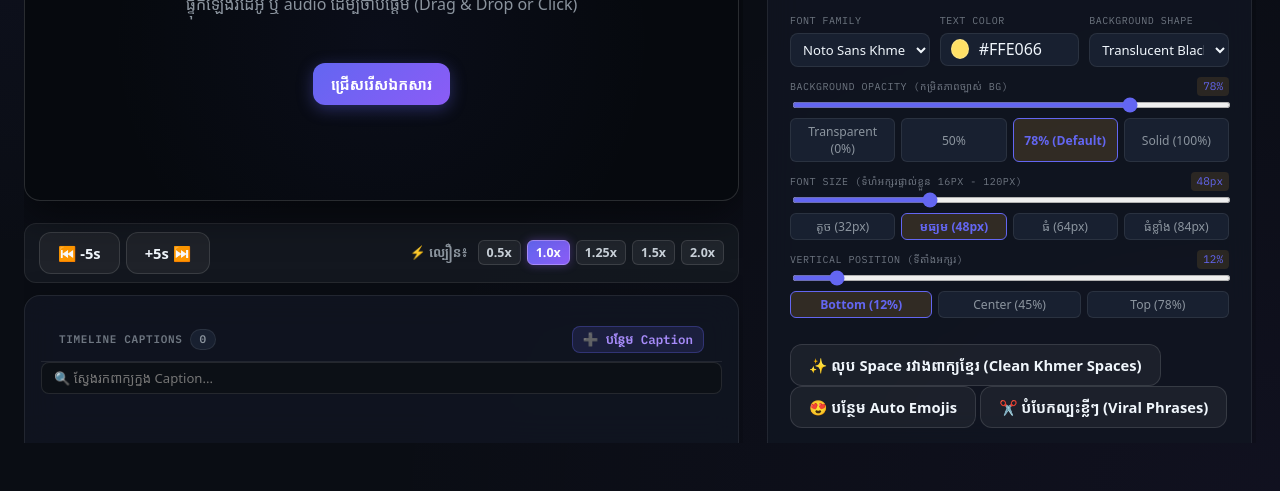
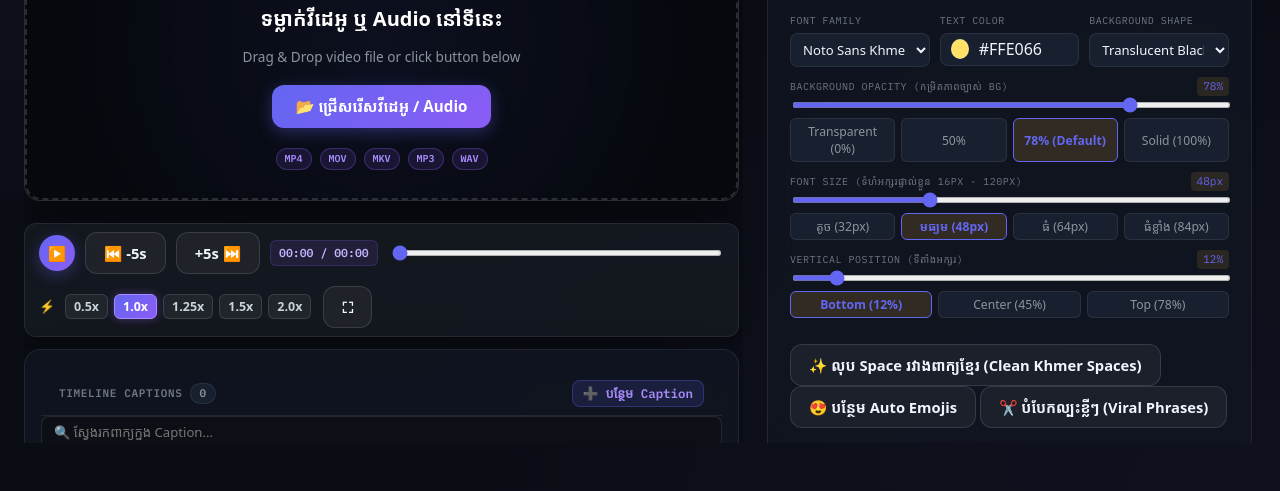
Before and after one commit to chhiengphouchhit-beep/CH-Auto-Subtitile-, a website: page public/index.html in a window 1280 px wide. Shown: the part 309-800 px from the top of the page. Drawn offline with Linux system fonts and the light colour scheme; no server answers; a web font is replaced by a local one.

Commit message:
feat: Upgrade Left Preview Pane with Pro Video Player Controls, Seek Scrubber, and Drag-Drop Dropzone

```diff
--- a/public/app.js
+++ b/public/app.js
@@ -218,6 +218,82 @@ if (videoShell) {
 }
 
 // ---------------------------------------------------------------------------
+// Interactive Pro Video Player Controls & Seek Slider
+// ---------------------------------------------------------------------------
+
+const playPauseBtn = document.getElementById('play-pause-btn');
+const playIcon = document.getElementById('play-icon');
+const timeDisplay = document.getElementById('time-display');
+const videoSeekSlider = document.getElementById('video-seek-slider');
+const fullscreenBtn = document.getElementById('fullscreen-btn');
+
+function fmtTimecode(seconds) {
+  const s = Math.max(0, Number(seconds) || 0);
+  const m = Math.floor(s / 60);
+  const sec = Math.floor(s % 60);
+  const pad = (n) => String(n).padStart(2, '0');
+  return `${pad(m)}:${pad(sec)}`;
+}
+
+if (playPauseBtn && el.video) {
+  playPauseBtn.addEventListener('click', () => {
+    if (el.video.paused) {
+      el.video.play();
+      if (playIcon) playIcon.textContent = '⏸️';
+    } else {
+      el.video.pause();
+      if (playIcon) playIcon.textContent = '▶️';
+    }
+  });
+}
+
+if (el.video) {
+  el.video.addEventListener('play', () => {
+    if (playIcon) playIcon.textContent = '⏸️';
+  });
+  el.video.addEventListener('pause', () => {
+    if (playIcon) playIcon.textContent = '▶️';
+  });
+  el.video.addEventListener('timeupdate', () => {
+    const cur = el.video.currentTime || 0;
+    const dur = el.video.duration || state.duration || 0;
+    if (timeDisplay) {
+      timeDisplay.textContent = `${fmtTimecode(cur)} / ${fmtTimecode(dur)}`;
+    }
+    if (videoSeekSlider && dur > 0) {
+      videoSeekSlider.max = dur;
+      videoSeekSlider.value = cur;
+    }
+
+    // Auto-Highlight Active Caption Card on Timeline
+    if (state.captions && state.captions.length > 0) {
+      const activeIdx = state.captions.findIndex((c) => cur >= c.start && cur < c.end);
+      document.querySelectorAll('.caption-row').forEach((row, i) => {
+        const isActive = i === activeIdx;
+        row.classList.toggle('is-active', isActive);
+      });
+    }
+  });
+}
+
+if (videoSeekSlider && el.video) {
+  videoSeekSlider.addEventListener('input', () => {
+    el.video.currentTime = parseFloat(videoSeekSlider.value);
+  });
+}
+
+if (fullscreenBtn && el.video) {
+  fullscreenBtn.addEventListener('click', () => {
+    const shell = document.getElementById('video-shell') || el.video;
+    if (document.fullscreenElement) {
+      document.exitFullscreen();
+    } else if (shell.requestFullscreen) {
+      shell.requestFullscreen();
+    }
+  });
+}
+
+// ---------------------------------------------------------------------------
 // Protected vocabulary tags
 // ---------------------------------------------------------------------------
 
--- a/public/index.html
+++ b/public/index.html
@@ -60,32 +60,54 @@
 
   <main class="layout">
     <section class="preview-pane">
-      <div class="video-shell">
-        <video id="video" controls></video>
+      <div class="video-shell" id="video-shell">
+        <video id="video"></video>
         <div id="caption-overlay" class="caption-overlay">
           <span id="caption-overlay-text" class="caption-overlay-text"></span>
         </div>
         <div id="video-empty" class="video-empty">
-          <p>ផ្ទុកឡើងវីដេអូ ឬ audio ដើម្បីចាប់ផ្តើម (Drag & Drop or Click)</p>
-          <label class="btn btn-primary">
-            ជ្រើសរើសឯកសារ
+          <div class="drop-icon">🎬</div>
+          <p class="drop-title">ទម្លាក់វីដេអូ ឬ Audio នៅទីនេះ</p>
+          <p class="drop-sub">Drag & Drop video file or click button below</p>
+          <label class="btn btn-primary btn-lg drop-btn">
+            📂 ជ្រើសរើសវីដេអូ / Audio
             <input id="file-input" type="file" accept="video/*,audio/*" hidden />
           </label>
+          <div class="format-badges">
+            <span class="fmt-badge">MP4</span>
+            <span class="fmt-badge">MOV</span>
+            <span class="fmt-badge">MKV</span>
+            <span class="fmt-badge">MP3</span>
+            <span class="fmt-badge">WAV</span>
+          </div>
         </div>
       </div>
 
+      <!-- Full Pro Player Controls Bar -->
       <div class="player-controls-bar">
-        <div class="seek-group">
+        <div class="player-left-controls">
+          <button type="button" id="play-pause-btn" class="btn btn-primary btn-xs btn-play" title="Play/Pause">
+            <span id="play-icon">▶️</span>
+          </button>
           <button type="button" id="seek-back-btn" class="btn btn-ghost btn-xs" title="ថយក្រោយ 5 វិនាទី (-5s)">⏮️ -5s</button>
           <button type="button" id="seek-fwd-btn" class="btn btn-ghost btn-xs" title="ទៅមុខ 5 វិនាទី (+5s)">+5s ⏭️</button>
+          <span id="time-display" class="time-code">00:00 / 00:00</span>
         </div>
+
+        <div class="player-seek-wrapper">
+          <input type="range" id="video-seek-slider" min="0" max="100" value="0" step="0.1" class="player-seek-slider" title="Seek video time" />
+        </div>
+
+        <div class="player-right-controls">
           <div class="speed-group">
-          <span class="speed-label">⚡ ល្បឿន៖</span>
+            <span class="speed-label">⚡</span>
             <button type="button" class="btn-speed" data-speed="0.5">0.5x</button>
             <button type="button" class="btn-speed is-active" data-speed="1.0">1.0x</button>
             <button type="button" class="btn-speed" data-speed="1.25">1.25x</button>
             <button type="button" class="btn-speed" data-speed="1.5">1.5x</button>
             <button type="button" class="btn-speed" data-speed="2.0">2.0x</button>
+          </div>
+          <button type="button" id="fullscreen-btn" class="btn btn-ghost btn-xs" title="Fullscreen Full Video">⛶</button>
         </div>
       </div>
 
--- a/public/styles.css
+++ b/public/styles.css
@@ -135,11 +135,123 @@ button, input, textarea, select{ font-family: inherit; }
 
 .video-empty{
   position:absolute; inset:0;
-  display:flex; flex-direction:column; align-items:center; justify-content:center; gap:16px;
+  display:flex; flex-direction:column; align-items:center; justify-content:center; gap:12px;
   color: var(--text-muted);
   text-align:center;
-  padding: 20px;
-  background: radial-gradient(circle, rgba(99, 102, 241, 0.05) 0%, transparent 70%);
+  padding: 24px;
+  background: radial-gradient(circle, rgba(99, 102, 241, 0.08) 0%, rgba(6, 9, 14, 0.95) 80%);
+  border: 2px dashed rgba(255, 255, 255, 0.15);
+  border-radius: 16px;
+  transition: all 0.3s ease;
+}
+
+.video-shell:hover .video-empty {
+  border-color: rgba(139, 92, 246, 0.4);
+  background: radial-gradient(circle, rgba(139, 92, 246, 0.12) 0%, rgba(6, 9, 14, 0.95) 80%);
+}
+
+.drop-icon {
+  font-size: 3.2rem;
+  animation: cuteBounce 2s ease-in-out infinite alternate;
+}
+
+.drop-title {
+  font-size: 1.25rem;
+  font-weight: 700;
+  color: #ffffff;
+  margin: 0;
+}
+
+.drop-sub {
+  font-size: 0.85rem;
+  color: #8b949e;
+  margin: 0;
+}
+
+.drop-btn {
+  margin-top: 6px !important;
+  padding: 10px 24px !important;
+  font-size: 0.95rem !important;
+}
+
+.format-badges {
+  display: flex;
+  gap: 8px;
+  margin-top: 8px;
+}
+
+.fmt-badge {
+  font-family: var(--font-mono);
+  font-size: 10px;
+  font-weight: 700;
+  color: #a78bfa;
+  background: rgba(139, 92, 246, 0.12);
+  border: 1px solid rgba(139, 92, 246, 0.3);
+  padding: 2px 8px;
+  border-radius: 999px;
+}
+
+/* ---- Player Controls Bar ---- */
+.player-controls-bar {
+  display: flex;
+  align-items: center;
+  gap: 14px;
+  background: rgba(17, 22, 34, 0.9);
+  backdrop-filter: blur(16px);
+  border: 1px solid var(--border);
+  border-radius: 14px;
+  padding: 10px 16px;
+  box-shadow: 0 8px 24px rgba(0, 0, 0, 0.3);
+}
+
+.player-left-controls {
+  display: flex;
+  align-items: center;
+  gap: 10px;
+}
+
+.btn-play {
+  margin-top: 0 !important;
+  width: 36px;
+  height: 36px;
+  padding: 0 !important;
+  display: flex;
+  align-items: center;
+  justify-content: center;
+  border-radius: 50% !important;
+  font-size: 14px;
+}
+
+.time-code {
+  font-family: var(--font-mono);
+  font-size: 11.5px;
+  font-weight: 600;
+  color: #c4b5fd;
+  background: rgba(139, 92, 246, 0.12);
+  padding: 3px 8px;
+  border-radius: 6px;
+  border: 1px solid rgba(139, 92, 246, 0.2);
+  white-space: nowrap;
+}
+
+.player-seek-wrapper {
+  flex: 1;
+  display: flex;
+  align-items: center;
+}
+
+.player-seek-slider {
+  width: 100%;
+  accent-color: var(--accent, #f2b33d);
+  height: 6px;
+  cursor: pointer;
+  border-radius: 999px;
+}
+
+.player-right-controls {
+  display: flex;
+  align-items: center;
+  gap: 12px;
 }
 
 .panel{
```
Lines whose indentation alone changed are shown as unchanged.
